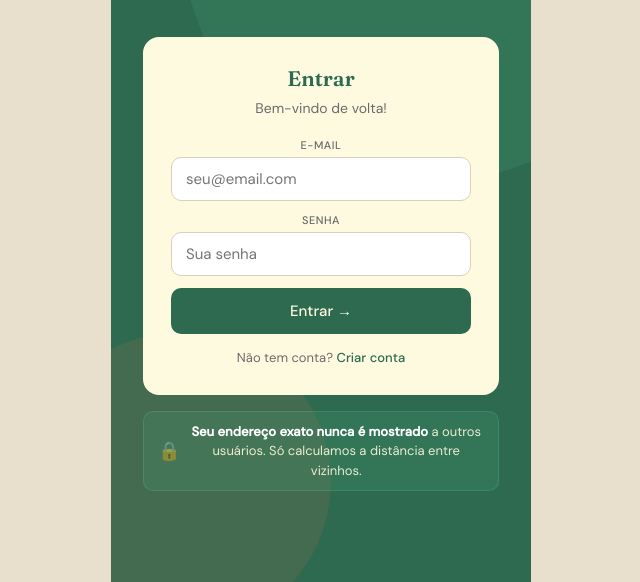
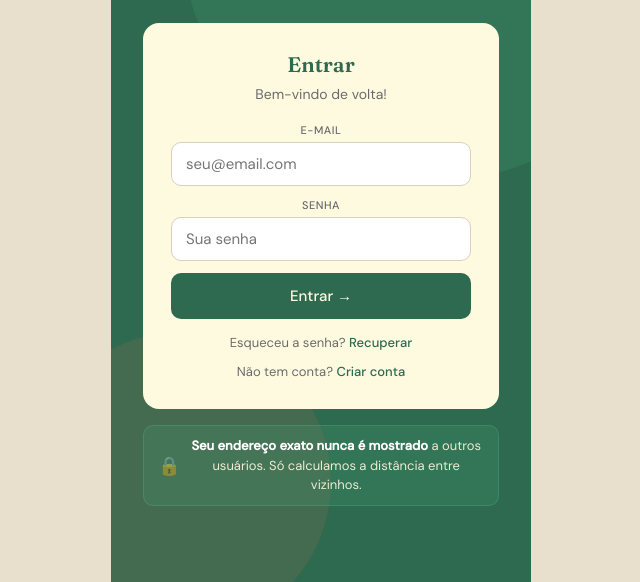
Before and after one commit to viniciusbergantini-blip/vizinho-certo, a plain HTML site: page index.html in a window 1280 px wide. Both pictures are taken after a click on the element "Entrar". Shown: the part 218-800 px from the top of the page, without its empty margins (319-959 px from the left). Drawn offline with nearby package versions, Linux system fonts and the light colour scheme.

Commit message:
Update index.html

```diff
--- a/index.html
+++ b/index.html
@@ -306,7 +306,8 @@
       <div class="ig"><label>E-mail</label><input type="email" id="login-email" placeholder="seu@email.com"/></div>
       <div class="ig"><label>Senha</label><input type="password" id="login-senha" placeholder="Sua senha"/></div>
       <button class="btnp" id="btn-login" onclick="fazerLogin()">Entrar →</button>
-      <div style="text-align:center;margin-top:12px;"><span style="font-size:13px;color:var(--texto-muted);">Não tem conta? </span><span style="font-size:13px;color:#2D6A4F;font-weight:500;cursor:pointer;" onclick="mostrarCadastro()">Criar conta</span></div>
+      <div style="text-align:center;margin-top:12px;"><span style="font-size:13px;color:var(--texto-muted);">Esqueceu a senha? </span><span style="font-size:13px;color:#2D6A4F;font-weight:500;cursor:pointer;" onclick="recuperarSenha()">Recuperar</span></div>
+      <div style="text-align:center;margin-top:8px;"><span style="font-size:13px;color:var(--texto-muted);">Não tem conta? </span><span style="font-size:13px;color:#2D6A4F;font-weight:500;cursor:pointer;" onclick="mostrarCadastro()">Criar conta</span></div>
     </div>
     <div class="disclaimer" style="background:rgba(82,183,136,0.15);border:1px solid rgba(82,183,136,0.3);border-radius:10px;padding:10px 14px;margin-top:16px;position:relative;z-index:1;display:flex;align-items:center;gap:8px;max-width:380px;">
       <span style="font-size:18px;">🔒</span>
@@ -563,6 +564,16 @@ async function reenviarEmail(){
 function mostrarLoginDireto(){ mostrarLogin(); irTela('t-bv'); }
 function mostrarLogin(){ document.getElementById('card-cadastro').style.display='none'; document.getElementById('card-login').style.display=''; }
 function mostrarCadastro(){ document.getElementById('card-login').style.display='none'; document.getElementById('card-cadastro').style.display=''; }
+
+async function recuperarSenha(){
+  const email = document.getElementById('login-email').value.trim();
+  if(!email || !email.includes('@')){ toast('Digite seu email primeiro!'); return; }
+  const { error } = await sb.auth.resetPasswordForEmail(email, {
+    redirectTo: 'https://www.vizinhocerto.com.br'
+  });
+  if(error){ toast('Erro: ' + error.message); return; }
+  toast('Email de recuperação enviado! Verifique sua caixa. 📬');
+}
 
 let cadastroTemp = {};
 
```
